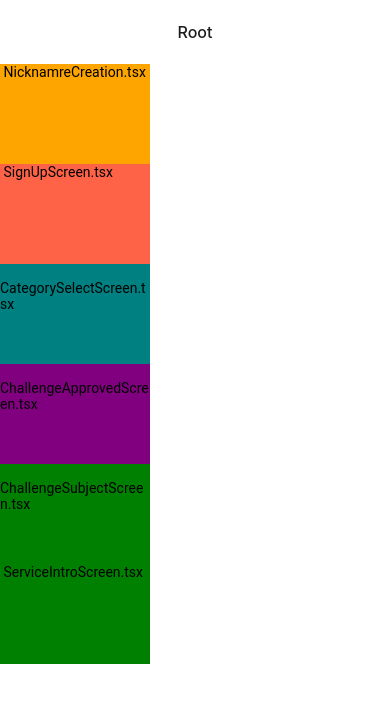
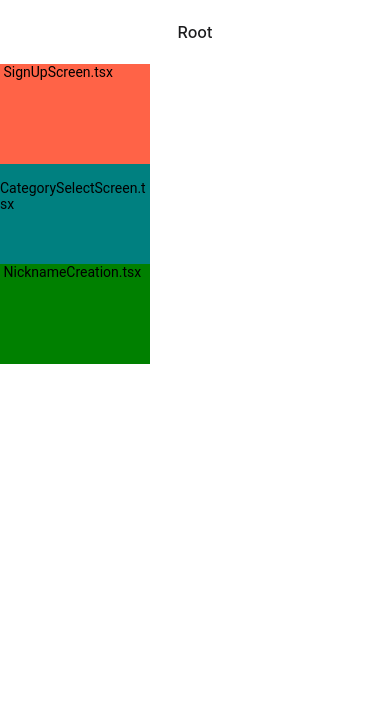
Before and after one commit to CCC-org/keewe-app, a React Native app: screen / in a window 390 px wide. Shown: the top 702 px of the page. Built offline with nearby package versions, Linux system fonts and the light colour scheme.

Commit message:
added whole lots of stuff

```diff
--- a/App.tsx
+++ b/App.tsx
@@ -34,7 +34,7 @@ const headerOptions = {
   headerBackVisible: false,
   headerLeft: () => <HeaderBackButton />,
 };
-
+// Text style. font-family : pretendard
 export default function App() {
   const isLoadingComplete = useCachedResources();
 
@@ -57,6 +57,7 @@ export default function App() {
                   animationDuration: 1000,
                 }}
               >
+                {/* 챌린지 그룹 */}
                 <Stack.Group
                   screenOptions={{
                     headerStyle: { backgroundColor: 'white' },
@@ -101,8 +102,12 @@ export default function App() {
                     options={headerOptions}
                   />
                 </Stack.Group>
-                <Stack.Group
-                  screenOptions={{
+                {/* 온보딩 그룹 */}
+                <Stack.Group>
+                  <Stack.Screen
+                    name="ServiceIntroOne"
+                    component={ServiceIntroOneScreen}
+                    options={{
                       headerTransparent: true,
                       headerTitle: '',
                       headerLeft: () => <View></View>,
@@ -111,10 +116,33 @@ export default function App() {
                         backgroundColor: 'transparent',
                       },
                     }}
-                >
-                  <Stack.Screen name="ServiceIntroOne" component={ServiceIntroOneScreen} />
-                  <Stack.Screen name="ServiceIntroTwo" component={ServiceIntroTwoScreen} />
-                  <Stack.Screen name="ServiceIntroThree" component={ServiceIntroThreeScreen} />
+                  />
+                  <Stack.Screen
+                    name="ServiceIntroTwo"
+                    component={ServiceIntroTwoScreen}
+                    options={{
+                      headerTransparent: true,
+                      headerTitle: '',
+                      headerLeft: () => <View></View>,
+                      headerRight: () => <OnboardingIntroHeaderButton />,
+                      headerStyle: {
+                        backgroundColor: 'transparent',
+                      },
+                    }}
+                  />
+                  <Stack.Screen
+                    name="ServiceIntroThree"
+                    component={ServiceIntroThreeScreen}
+                    options={{
+                      headerTransparent: true,
+                      headerTitle: '',
+                      headerLeft: () => <View></View>,
+                      headerRight: () => <OnboardingIntroHeaderButton />,
+                      headerStyle: {
+                        backgroundColor: 'transparent',
+                      },
+                    }}
+                  />
                 </Stack.Group>
               </Stack.Navigator>
             </QueryClientProvider>
--- a/src/components/buttons/ConditionalButton.tsx
+++ b/src/components/buttons/ConditionalButton.tsx
@@ -71,8 +71,6 @@ export default ConditionalButton;
 
 const styles = StyleSheet.create({
   container: {
-    // flex inside container causes errors in android.
-    // flex: 1
     marginBottom: 25,
     alignItems: 'center',
     justifyContent: 'flex-end',
--- a/src/components/texts/HeaderText.tsx
+++ b/src/components/texts/HeaderText.tsx
@@ -27,7 +27,6 @@ function createStyles(theme) {
       justifyContent: 'center',
     },
     header: {
-      fontFamily: 'pretendard',
       fontSize: 30,
       fontWeight: '600',
       textAlign: 'left',
--- a/src/navigation/index.tsx
+++ b/src/navigation/index.tsx
@@ -18,17 +18,6 @@ export function RootScreen() {
     // 새로운 링크는 임시적으로 Pressable을 그대로 따라하시고, onPress함수에 navigate 전달인자로 App.tsx의 Stack.Screen.name을 넘겨주시면 됨.
     <>
       <Text>{accessToken}</Text>
-      <Pressable onPress={() => navigation.navigate('NicknameCreation')}>
-        <View
-          style={{
-            backgroundColor: 'orange',
-            width: 150,
-            height: 100,
-          }}
-        >
-          <Text> NicknamreCreation.tsx</Text>
-        </View>
-      </Pressable>
 
       <Pressable onPress={() => navigation.navigate('SignUp')}>
         <View
@@ -52,18 +41,8 @@ export function RootScreen() {
           <Text> CategorySelectScreen.tsx</Text>
         </View>
       </Pressable>
-      <Pressable onPress={() => navigation.navigate('ChallengeCreationApproved')}>
-        <View
-          style={{
-            backgroundColor: 'purple',
-            height: 100,
-            width: 150,
-          }}
-        >
-          <Text> ChallengeApprovedScreen.tsx</Text>
-        </View>
-      </Pressable>
-      <Pressable onPress={() => navigation.navigate('ChallengeSubjectCreation')}>
+
+      <Pressable onPress={() => navigation.navigate('NicknameCreation')}>
         <View
           style={{
             backgroundColor: 'green',
@@ -71,18 +50,7 @@ export function RootScreen() {
             width: 150,
           }}
         >
-          <Text> ChallengeSubjectScreen.tsx</Text>
-        </View>
-      </Pressable>
-      <Pressable onPress={() => navigation.navigate('ServiceIntroOne')}>
-        <View
-          style={{
-            backgroundColor: 'green',
-            height: 100,
-            width: 150,
-          }}
-        >
-          <Text> ServiceIntroScreen.tsx</Text>
+          <Text> NicknameCreation.tsx</Text>
         </View>
       </Pressable>
     </>
--- a/src/screens/onboarding/NicknameCreationScreen.tsx
+++ b/src/screens/onboarding/NicknameCreationScreen.tsx
@@ -1,12 +1,13 @@
-import { View } from 'react-native';
+import { View, StyleSheet } from 'react-native';
 import React, { useState, useEffect } from 'react';
 import TextInputDetail from '../../components/texts/TextInputDetail';
 import HeaderRightButton from '../../components/header/HeaderRightButton';
+import HeaderText from '../../components/texts/HeaderText';
+import Stepper from '../../components/stepper/Stepper';
 
 const NicknameCreationScreen = ({ navigation }) => {
   const [nickname, setNickname] = useState<string>('');
   const [errorMessage, setErrorMessage] = useState('');
-  const [isHeaderButtonOn, setIsHeaderButtonOn] = useState(false);
   useEffect(() => {
     if (nickname.length > 8) {
       setErrorMessage('8자 이내로 입력하세요.');
@@ -17,28 +18,11 @@ const NicknameCreationScreen = ({ navigation }) => {
     else setErrorMessage('');
   }, [nickname]);
 
-  useEffect(() => {
-    if (nickname.length > 4) setIsHeaderButtonOn(true);
-    else setIsHeaderButtonOn(false);
-  }, [nickname]);
-
-  React.useLayoutEffect(() => {
-    navigation.setOptions({
-      headerRight: () => (
-        <HeaderRightButton
-          text="Done"
-          backGroundColor={isHeaderButtonOn ? '#B0E817' : 'lightgrey'}
-          textColor={isHeaderButtonOn ? 'black' : 'white'}
-          borderLine={false}
-          disabled={isHeaderButtonOn ? false : true}
-          handlePress={() => navigation.goBack()}
-        />
-      ),
-    });
-  }, [navigation, nickname]);
-
   return (
-    <View>
+    <View style={styles.container}>
+      {/* eslint-disable-next-line quotes */}
+      <HeaderText header={`반가워요 키위새님\n이름이 무엇인가요?`} />
+      <Stepper currentStep={1} totalStep={2} />
       <TextInputDetail
         inputValue={nickname}
         setInputValue={setNickname}
@@ -50,4 +34,13 @@ const NicknameCreationScreen = ({ navigation }) => {
   );
 };
 
+const styles = StyleSheet.create({
+  container: {
+    paddingHorizontal: 10,
+    // flexDirection: 'column',
+    // alignItems: 'flex-start',
+    // justifyContent: 'center',
+  },
+});
+
 export default NicknameCreationScreen;
--- a/src/screens/onboarding/ServiceIntroThreeScreen.tsx
+++ b/src/screens/onboarding/ServiceIntroThreeScreen.tsx
@@ -35,7 +35,7 @@ const ServiceIntroThreeScreen = ({ navigation, route }) => {
           <Stepper totalStep={3} currentStep={3} />
           <ConditionalButton
             isActive={true}
-            text={'다음'}
+            text={'시작하기'}
             color="#b0e817"
             textColor="black"
             width={343}
```
Also changed, not shown: src/theme/light.ts (+9 -0 lines). Lines whose indentation alone changed are shown as unchanged.
